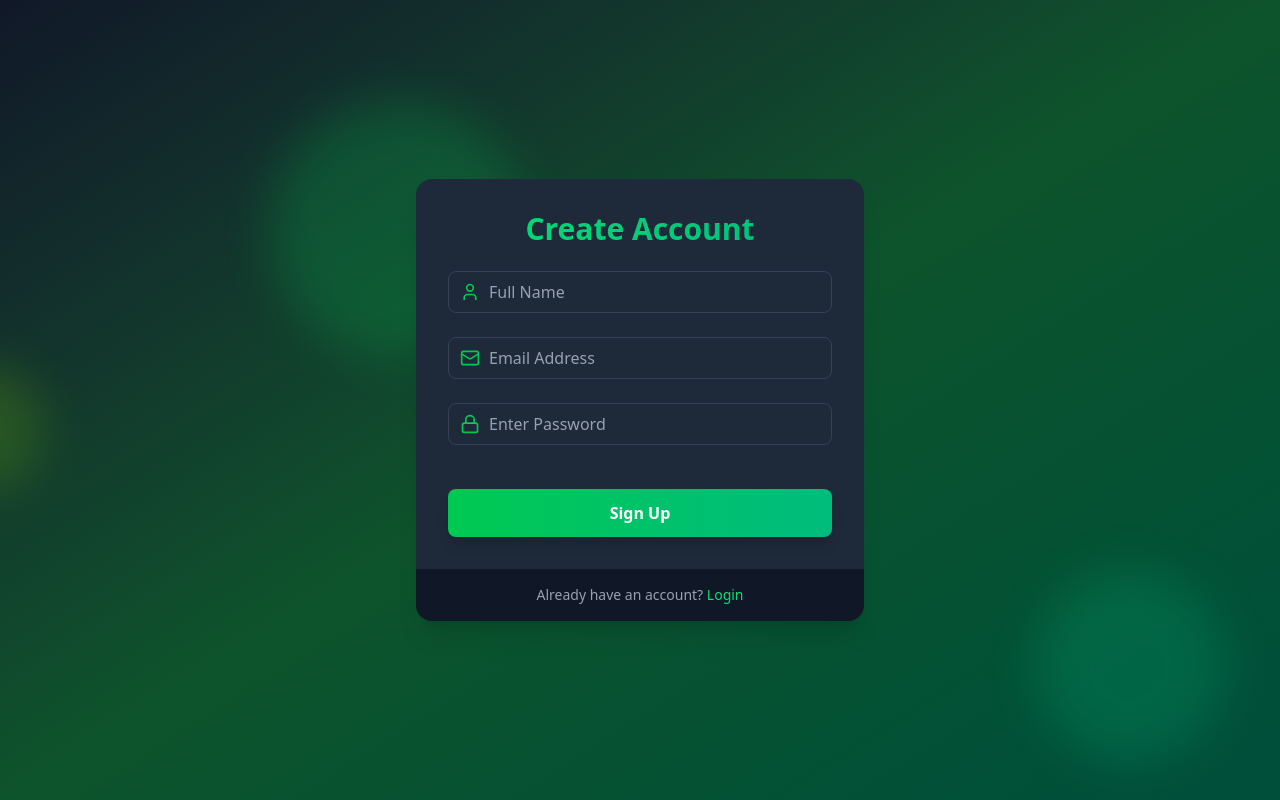
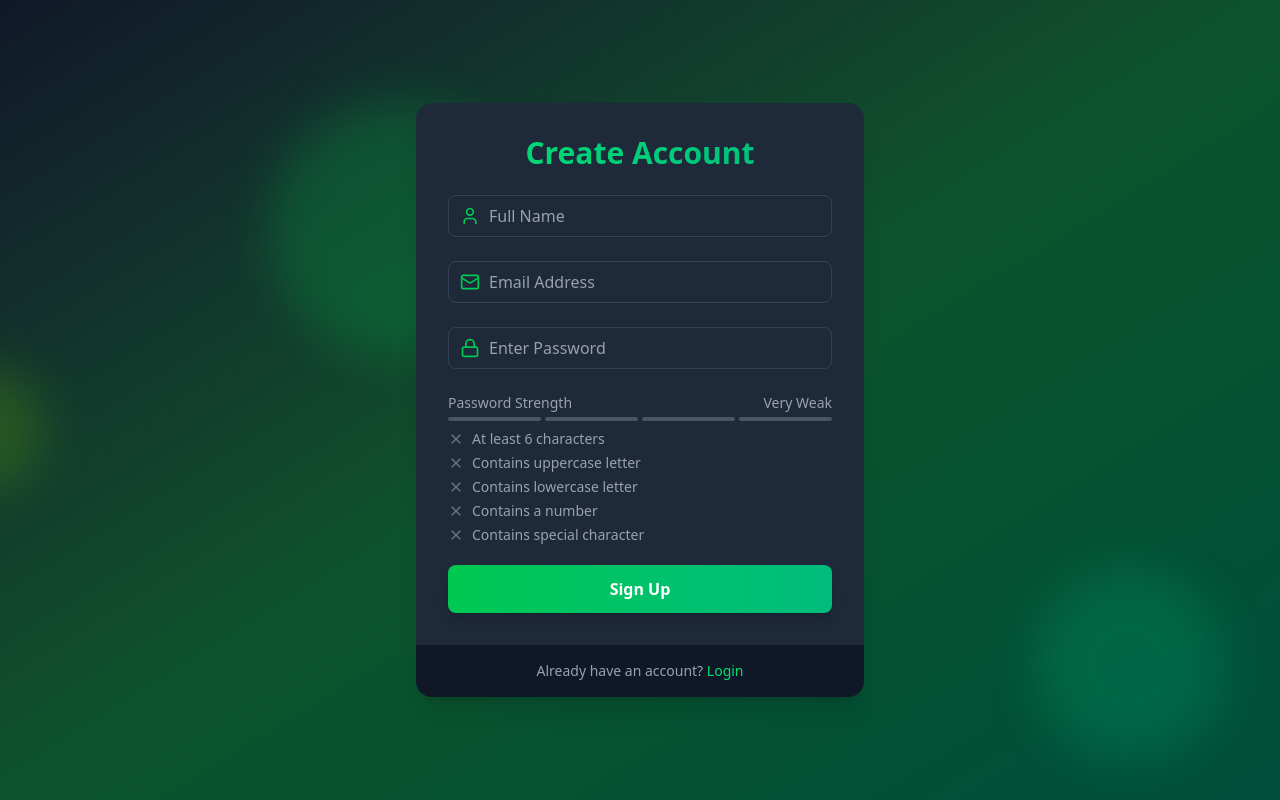
Before and after one commit to KrunalGupta02/node-auth, a React app in the folder frontend/: page /signup in a window 1280 px wide. Built offline with nearby package versions, Linux system fonts and the light colour scheme; the HTML template or start-up script is replaced by a standard one.

Commit message:
Implement the password strength meter

```diff
--- /dev/null
+++ b/frontend/src/components/PasswordStrengthMeter.jsx
@@ -0,0 +1,84 @@
+import { Check, X } from "lucide-react";
+
+const PasswordCriteria = ({ password }) => {
+  const criteria = [
+    { label: "At least 6 characters", met: password.length >= 6 },
+    { label: "Contains uppercase letter", met: /[A-Z]/.test(password) },
+    { label: "Contains lowercase letter", met: /[a-z]/.test(password) },
+    { label: "Contains a number", met: /\d/.test(password) },
+    {
+      label: "Contains special character",
+      met: /[^A-Za-z0-9]/.test(password),
+    },
+  ];
+
+  return (
+    <div className="mt-2 space-y-1">
+      {criteria.map((item) => (
+        <div key={item.label} className="flex items-center text-sm">
+          {item.met ? (
+            <Check className="size-4 text-green-500 mr-2" />
+          ) : (
+            <X className="size-4 text-gray-500 mr-2" />
+          )}
+          <span className={item.met ? "text-green-500" : "text-gray-400"}>
+            {item.label}
+          </span>
+        </div>
+      ))}
+    </div>
+  );
+};
+
+const PasswordStrengthMeter = ({ password }) => {
+  const getStrength = (pass) => {
+    let strength = 0;
+    if (pass.length >= 6) strength++;
+    if (pass.match(/[a-z]/) && pass.match(/[A-Z]/)) strength++;
+    if (pass.match(/\d/)) strength++;
+    if (pass.match(/[^a-zA-Z\d]/)) strength++;
+    return strength;
+  };
+  const strength = getStrength(password);
+
+  const getStrengthText = (strength) => {
+    if (strength === 0) return "Very Weak";
+    if (strength === 1) return "Weak";
+    if (strength === 2) return "Fair";
+    if (strength === 3) return "Good";
+    return "Strong";
+  };
+
+  const getColor = (strength) => {
+    if (strength === 0) return "bg-red-500";
+    if (strength === 1) return "bg-red-400";
+    if (strength === 2) return "bg-yellow-500";
+    if (strength === 3) return "bg-yellow-400";
+    return "bg-green-500";
+  };
+  return (
+    <div className="mt-2">
+      <div className="flex justify-between items-center mb-1">
+        <span className="text-sm text-gray-400">Password Strength</span>
+        <span className="text-sm text-gray-400">
+          {getStrengthText(strength)}
+        </span>
+      </div>
+
+      <div className="flex space-x-1">
+        {/* {[1,2,3,4].map()} */}
+        {[...Array(4)].map((_, index) => (
+          <div
+            key={index}
+            className={`h-1 w-1/4 rounded-full transition-colors duration-300
+                  ${index < strength ? getColor(strength) : "bg-gray-600"}
+                  `}
+          />
+        ))}
+      </div>
+      <PasswordCriteria password={password} />
+    </div>
+  );
+};
+
+export default PasswordStrengthMeter;
--- a/frontend/src/pages/SignupPage.jsx
+++ b/frontend/src/pages/SignupPage.jsx
@@ -3,6 +3,7 @@
 import { Lock, Mail, User } from "lucide-react";
 import { useState } from "react";
 import { Link } from "react-router-dom";
+import PasswordStrengthMeter from "../components/PasswordStrengthMeter";
 
 const SignupPage = () => {
   const [name, setName] = useState("");
@@ -51,6 +52,7 @@
           />
 
           {/* Password Strength Meter */}
+          <PasswordStrengthMeter password={password} />
 
           <motion.button
             whileHover={{ scale: 1.02 }}
```
